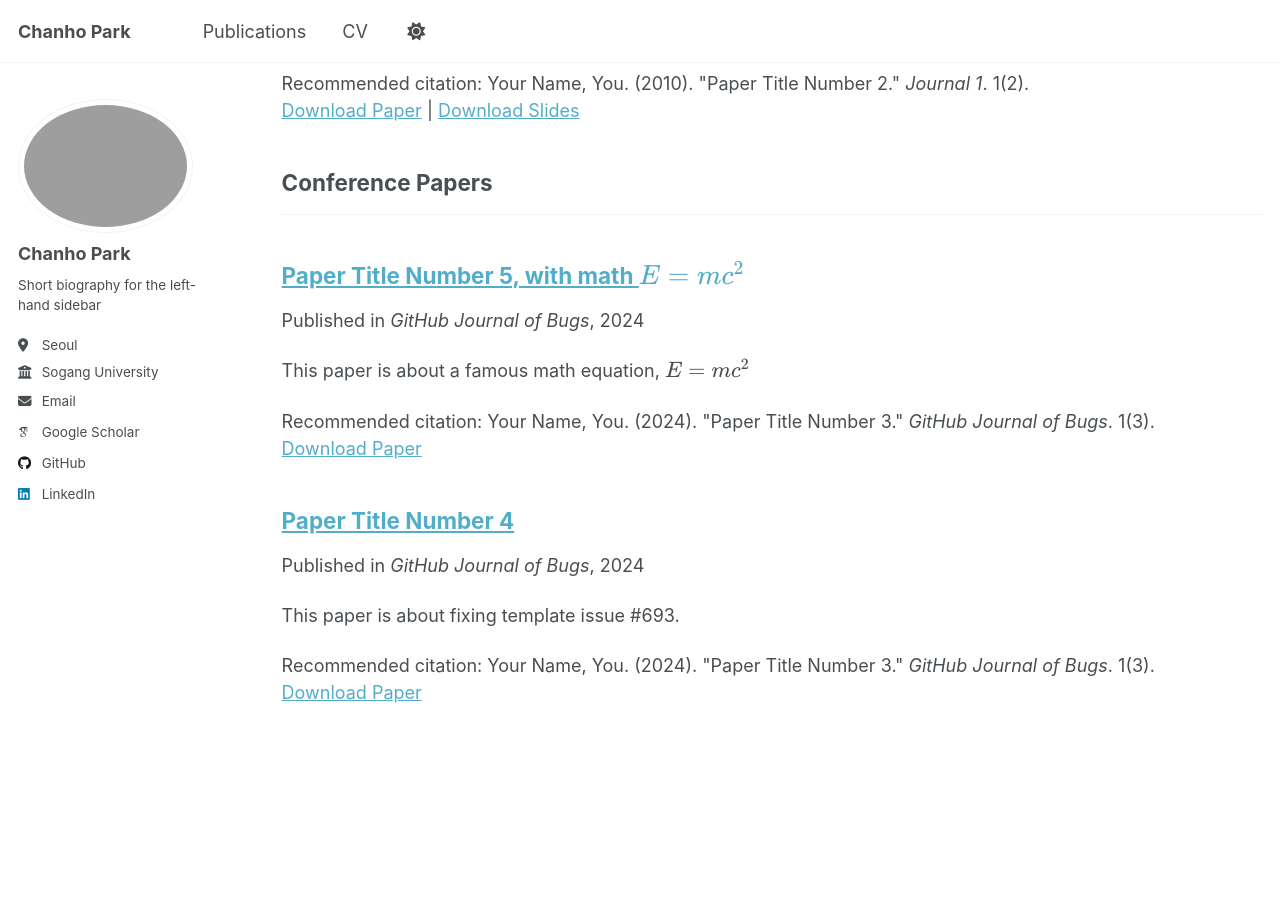
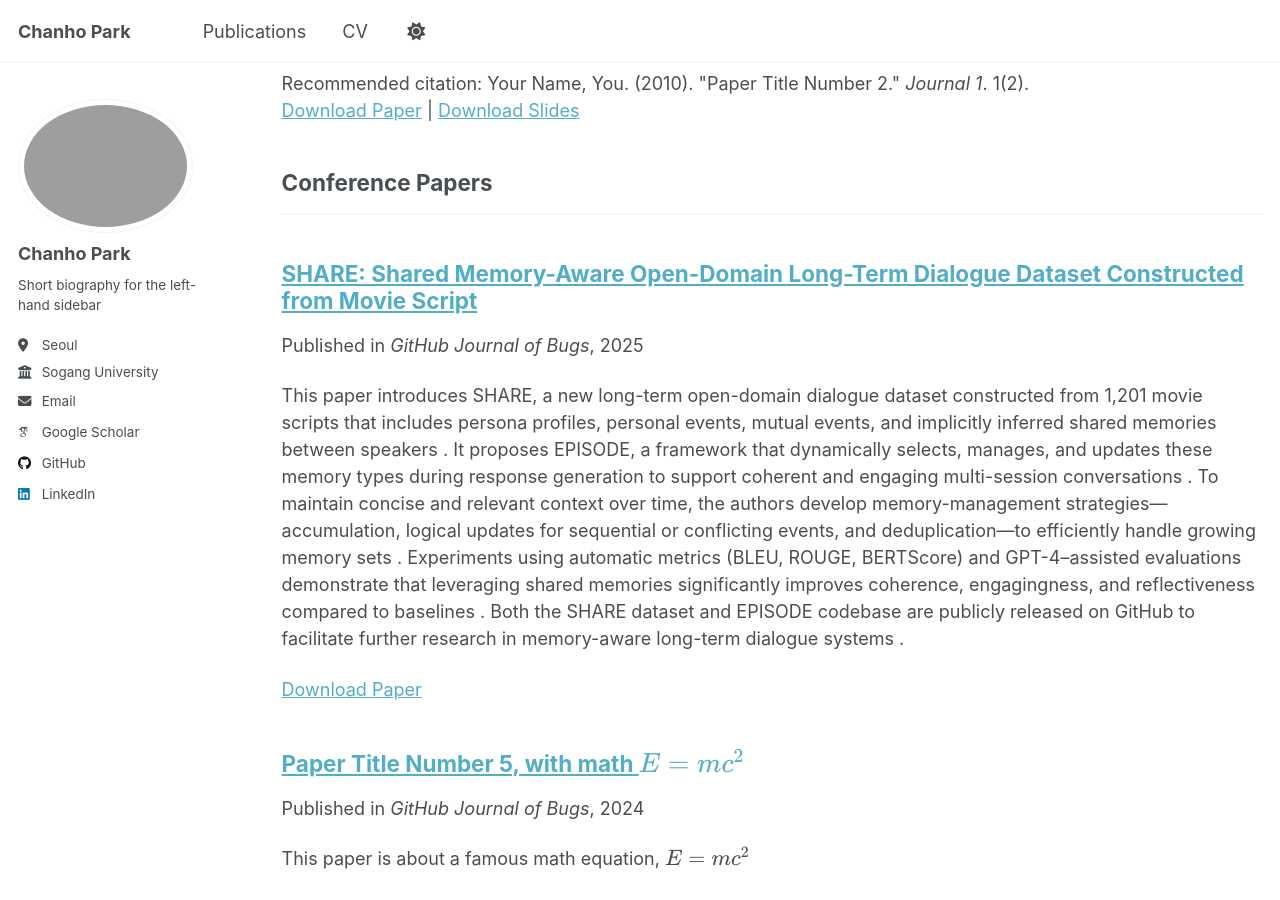
Before and after one commit to chanho12/chanho12.github.io, a Jekyll site: the page built from _pages/publications.html, in a window 1280 px wide and 900 px high, scrolled down 625 px. Built offline with Jekyll 4.4.1, drawn with Linux system fonts in a browser that asks for light colours; some web fonts are replaced.

Commit message:
Update 2024-02-17-paper-title-number-4.md

```diff
--- a/_publications/2024-02-17-paper-title-number-4.md
+++ b/_publications/2024-02-17-paper-title-number-4.md
@@ -1,13 +1,16 @@
 ---
-title: "Paper Title Number 4"
+title: "SHARE: Shared Memory-Aware Open-Domain Long-Term Dialogue Dataset Constructed from Movie Script"
 collection: publications
 category: conferences
 permalink: /publication/2024-02-17-paper-title-number-4
-excerpt: 'This paper is about fixing template issue #693.'
-date: 2024-02-17
+excerpt: 'This paper introduces SHARE, a new long-term open-domain dialogue dataset constructed from 1,201 movie scripts that includes persona profiles, personal events, mutual events, and implicitly inferred shared memories between speakers
+. It proposes EPISODE, a framework that dynamically selects, manages, and updates these memory types during response generation to support coherent and engaging multi-session conversations
+. To maintain concise and relevant context over time, the authors develop memory-management strategies—accumulation, logical updates for sequential or conflicting events, and deduplication—to efficiently handle growing memory sets
+. Experiments using automatic metrics (BLEU, ROUGE, BERTScore) and GPT-4–assisted evaluations demonstrate that leveraging shared memories significantly improves coherence, engagingness, and reflectiveness compared to baselines . Both the SHARE dataset and EPISODE codebase are publicly released on GitHub to facilitate further research in memory-aware long-term dialogue systems
+.'
+date: 2025-03-29
 venue: 'GitHub Journal of Bugs'
-paperurl: 'http://academicpages.github.io/files/paper3.pdf'
-citation: 'Your Name, You. (2024). &quot;Paper Title Number 3.&quot; <i>GitHub Journal of Bugs</i>. 1(3).'
+paperurl: '[http://academicpages.github.io/files/paper3.pdf](https://arxiv.org/pdf/2410.20682)'
 ---
 
 The contents above will be part of a list of publications, if the user clicks the link for the publication than the contents of section will be rendered as a full page, allowing you to provide more information about the paper for the reader. When publications are displayed as a single page, the contents of the above "citation" field will automatically be included below this section in a smaller font.
```
